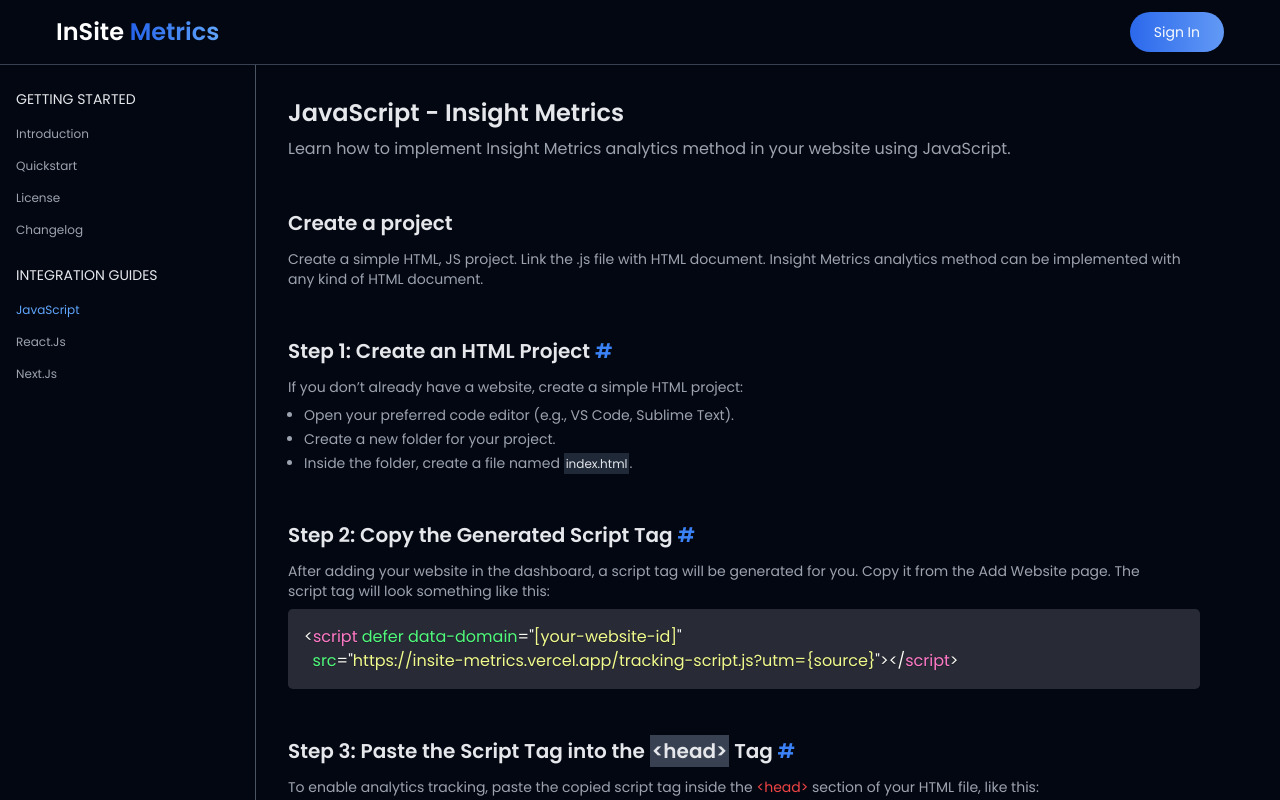
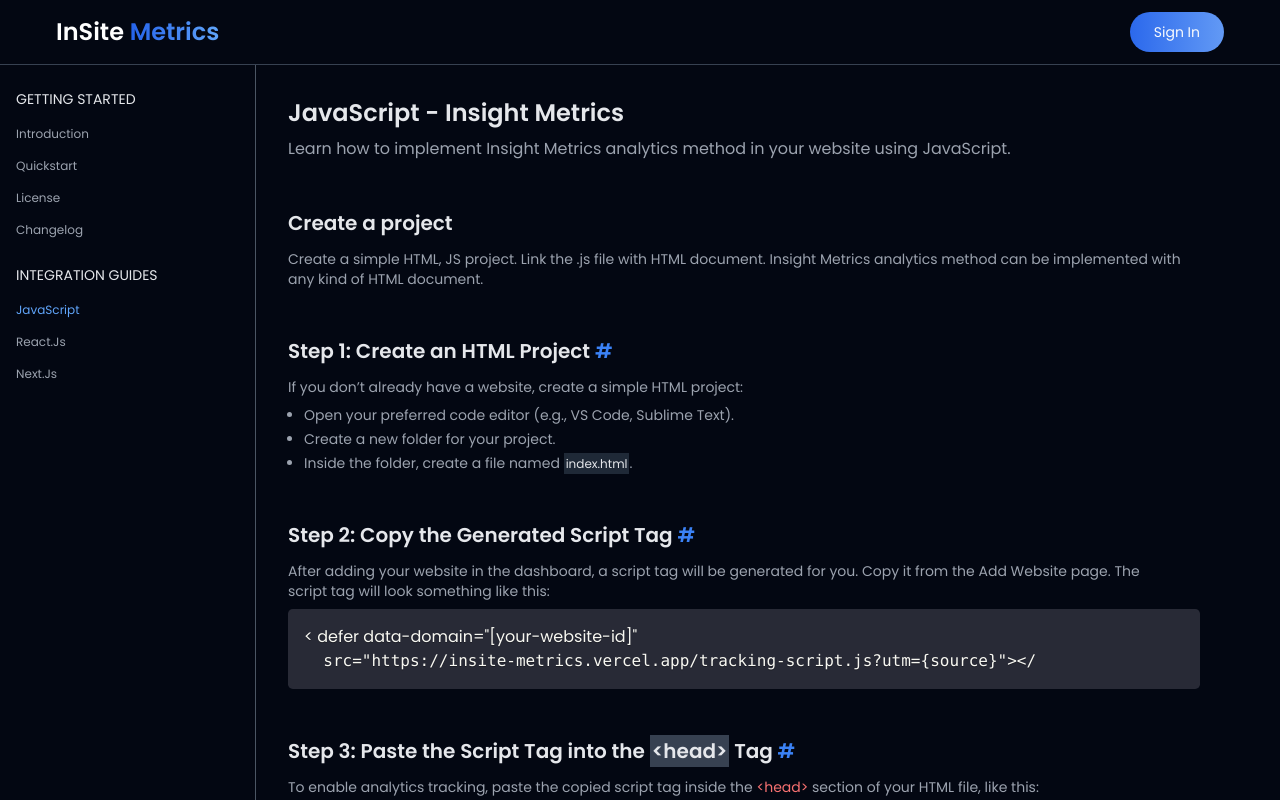
Before and after one commit to hridoysaha969/insite-website, a Next.js app: page /docs in a window 1280 px wide. Both pictures are taken after a click on the button "JavaScript". Shown: the top 800 px of the page. Built offline with nearby package versions, Linux system fonts and the light colour scheme; no server answers.

Commit message:
bug fixed

```diff
--- a/src/components/JavaScript.jsx
+++ b/src/components/JavaScript.jsx
@@ -2,8 +2,8 @@
 import { dracula } from "react-syntax-highlighter/dist/esm/styles/prism";
 
 const JavaScript = () => {
-  const scriptText = `<script defer data-domain="[your-website-id]"
-  src="https://insite-metrics.vercel.app/tracking-script.js?utm={source}"></script>`;
+  const scriptText = `< defer data-domain="[your-website-id]"
+  src="https://insite-metrics.vercel.app/tracking-script.js?utm={source}"></`;
 
   const htmlCode = `<!DOCTYPE html>
 <html lang="en">
@@ -12,7 +12,7 @@
     <meta name="viewport" content="width=device-width, initial-scale=1.0">
     <title>My Website</title>
     <!-- Analytics Script -->
-    <script src="https://yourwebsite.com/tracking.js" data-website-id="your-unique-id"></script>
+    <script defer data-domain="[your-website-id]" src="https://insite-metrics.vercel.app/tracking-script.js?utm={source}"></script>
 </head>
 <body>
     <h1>Welcome to My Website</h1>
@@ -89,7 +89,7 @@
           </h2>
           <p className="text-sm text-gray-400 mb-2 pr-0 sm:pr-12">
             To enable analytics tracking, paste the copied script tag inside the{" "}
-            <span className="text-red-500">{"<head>"}</span> section of your
+            <span className="text-red-400">{"<head>"}</span> section of your
             HTML file, like this:
           </p>
           <div className="rounded-md mt-2 w-full">
--- a/src/components/ReactDoc.jsx
+++ b/src/components/ReactDoc.jsx
@@ -13,7 +13,7 @@
     <meta name="viewport" content="width=device-width, initial-scale=1.0" />
     <title>Vite + React</title>
     <!-- Analytics Script -->
-    <script src="https://yourwebsite.com/tracking.js" data-website-id="your-unique-id"></script>
+    <script defer data-domain="[your-website-id]" src="https://insite-metrics.vercel.app/tracking-script.js?utm={source}"></script>
   </head>
   <body>
     <div id="root"></div>
```
